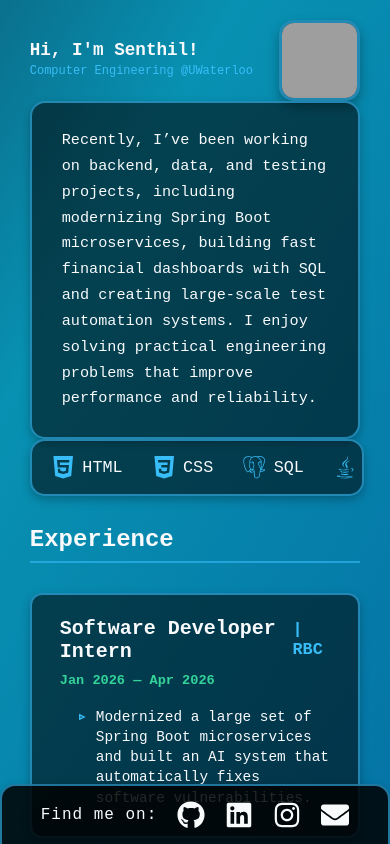
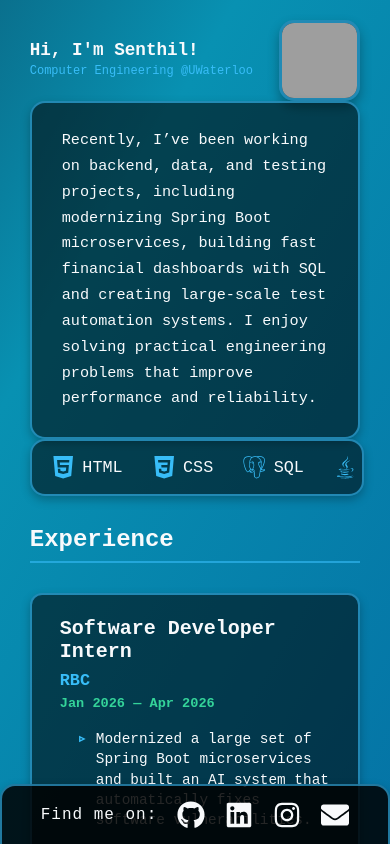
Before and after one commit to SenthilShelke/senthil-website, a React (Vite) app: page / in a window 390 px wide. Built offline with nearby package versions, Linux system fonts and the light colour scheme; grey boxes are pictures that could not be loaded.

Commit message:
fix experience formatting on mobile

```diff
--- a/src/Experience.tsx
+++ b/src/Experience.tsx
@@ -13,7 +13,9 @@ function Experience(props: ExperienceProps) {
       <div className="experience-header">
         <div className="experience-main-info">
           <h1 className="experience-title">{title}</h1>
-          <span className="experience-company">| {company}</span>
+          <span className="experience-company">
+            <span className="company-separator">| </span>{company}
+          </span>
         </div>
         <div className="experience-dates">{dates}</div>
       </div>
--- a/src/index.css
+++ b/src/index.css
@@ -220,16 +220,44 @@ body {
   display: flex;
   flex-direction: row;
   justify-content: space-between;
-  align-items: baseline;
+  align-items: flex-start;
   flex-wrap: wrap;
   gap: 10px;
+}
+
+@media (max-width: 1024px) {
+  .experience-header {
+    flex-direction: column;
+    gap: 5px;
+  }
+
+  .experience-main-info {
+    flex-direction: column;
+    gap: 2px;
+  }
+
+  .experience-company {
+    border-left: none;
+    padding-left: 0;
+  }
+}
+
+.company-separator {
+  display: inline;
+}
+
+@media (max-width: 1024px) {
+  .company-separator {
+    display: none;
+  }
 }
 
 .experience-main-info {
   display: flex;
   flex-direction: row;
-  align-items: baseline;
+  align-items: flex-start;
   gap: 8px;
+  flex-wrap: wrap;
 }
 
 .experience-title {
```
